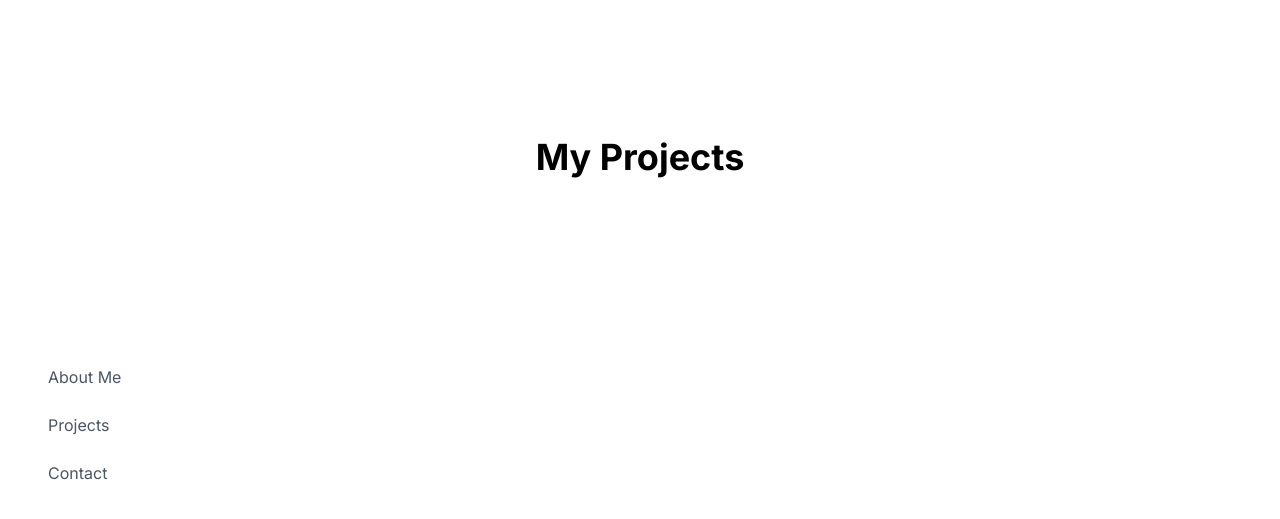
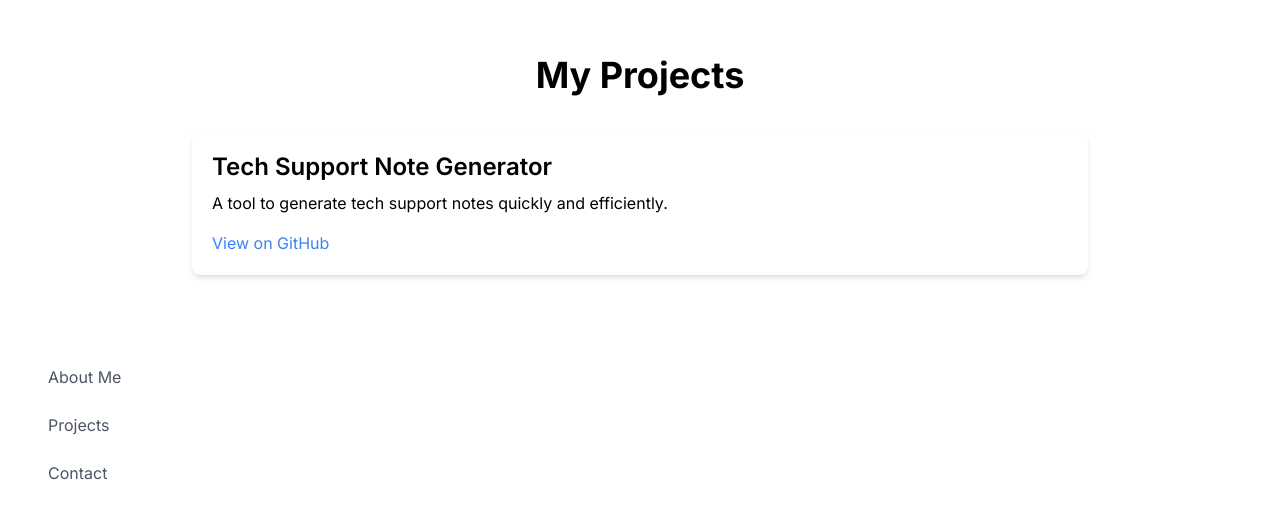
Before and after one commit to darkainu/portfolio-website-template, a Next.js app: page /projects in a window 1280 px wide. Shown: the part 235-754 px from the top of the page. Built offline with nearby package versions, Linux system fonts and the light colour scheme.

Commit message:
added new project

```diff
--- a/app/projects/page.tsx
+++ b/app/projects/page.tsx
@@ -4,6 +4,13 @@ export default function ProjectsPage() {
   return (
     <main className="flex flex-col items-center justify-center min-h-screen p-5">
       <h1 className="text-4xl font-bold mb-4">My Projects</h1>
+      <section className="w-full max-w-4xl p-5 bg-white shadow-md rounded-lg mt-5">
+        <h2 className="text-2xl font-semibold mb-2">Tech Support Note Generator</h2>
+        <p className="mb-4">A tool to generate tech support notes quickly and efficiently.</p>
+        <a href="https://github.com/darkainu/note_generator" className="text-blue-500 hover:underline">
+          View on GitHub
+        </a>
+      </section>
     </main>
   );
 }
```
